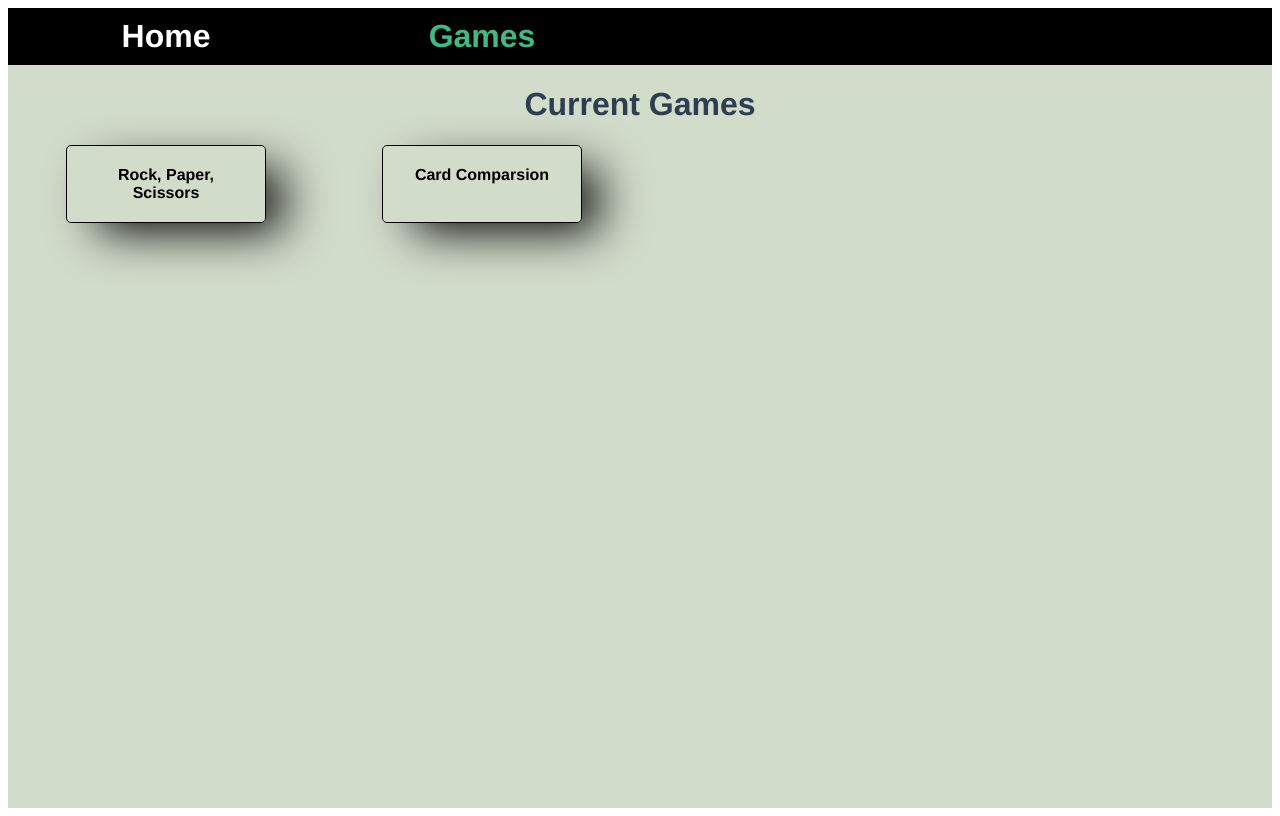
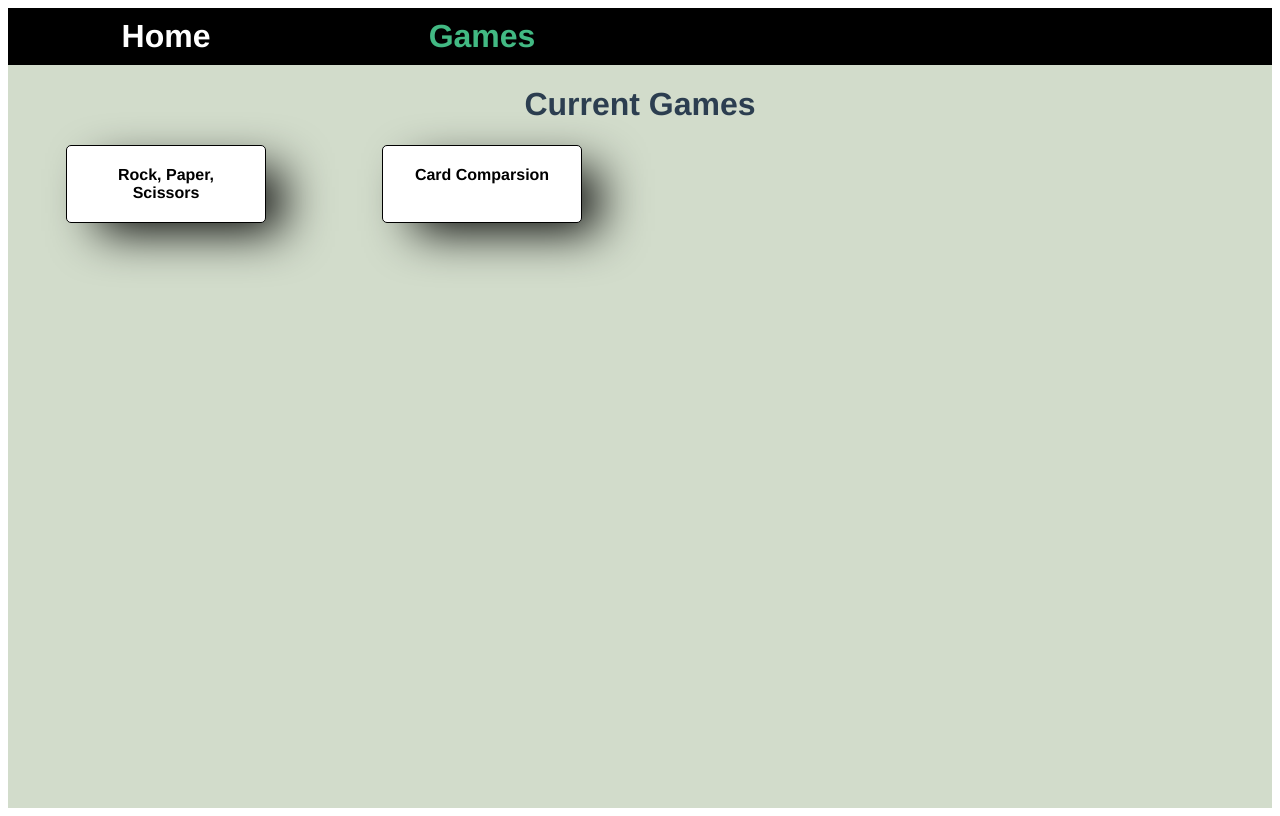
Before and after one commit to chenhe-henry/game-boy, a Vue app: page /games in a window 1280 px wide. Built offline with nearby package versions, Linux system fonts and the light colour scheme.

Commit message:
update game card background color

```diff
--- a/src/views/Games.vue
+++ b/src/views/Games.vue
@@ -40,6 +40,7 @@ export default {
     padding: 20px;
     width: 50%;
     margin: 0 auto;
+    background-color: white;
     box-shadow: 1.5em 1em 3em -0.5em;
     &:hover {
       transform: translateY(-5px);
```
